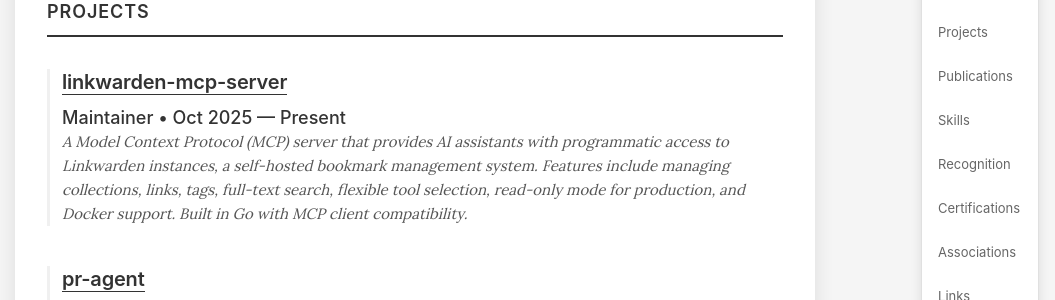
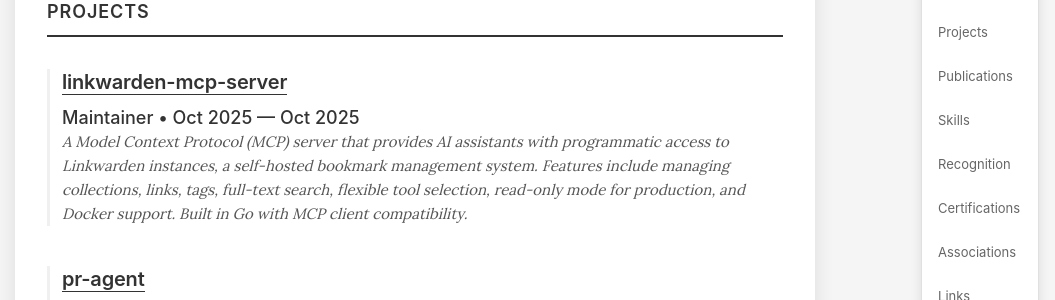
Before and after one commit to irfansofyana/resume, a Jekyll site: the page built from index.html, in a window 1280 px wide and 900 px high, scrolled down 4557 px. Shown: the part 153-453 px from the top of the window, without its empty margins (225-1280 px from the left). Built offline with Jekyll 4.4.1, drawn with Linux system fonts in a browser that asks for light colours.

Commit message:
Update linkwarden-mcp-server duration to Oct 2025 — Oct 2025

```diff
--- a/_data/projects.yml
+++ b/_data/projects.yml
@@ -3,7 +3,7 @@
 
 - project: linkwarden-mcp-server
   role: Maintainer
-  duration: Oct 2025 — Present
+  duration: Oct 2025 — Oct 2025
   url: https://github.com/irfansofyana/linkwarden-mcp-server
   description: A Model Context Protocol (MCP) server that provides AI assistants with programmatic access to Linkwarden instances, a self-hosted bookmark management system. Features include managing collections, links, tags, full-text search, flexible tool selection, read-only mode for production, and Docker support. Built in Go with MCP client compatibility.
 
```
